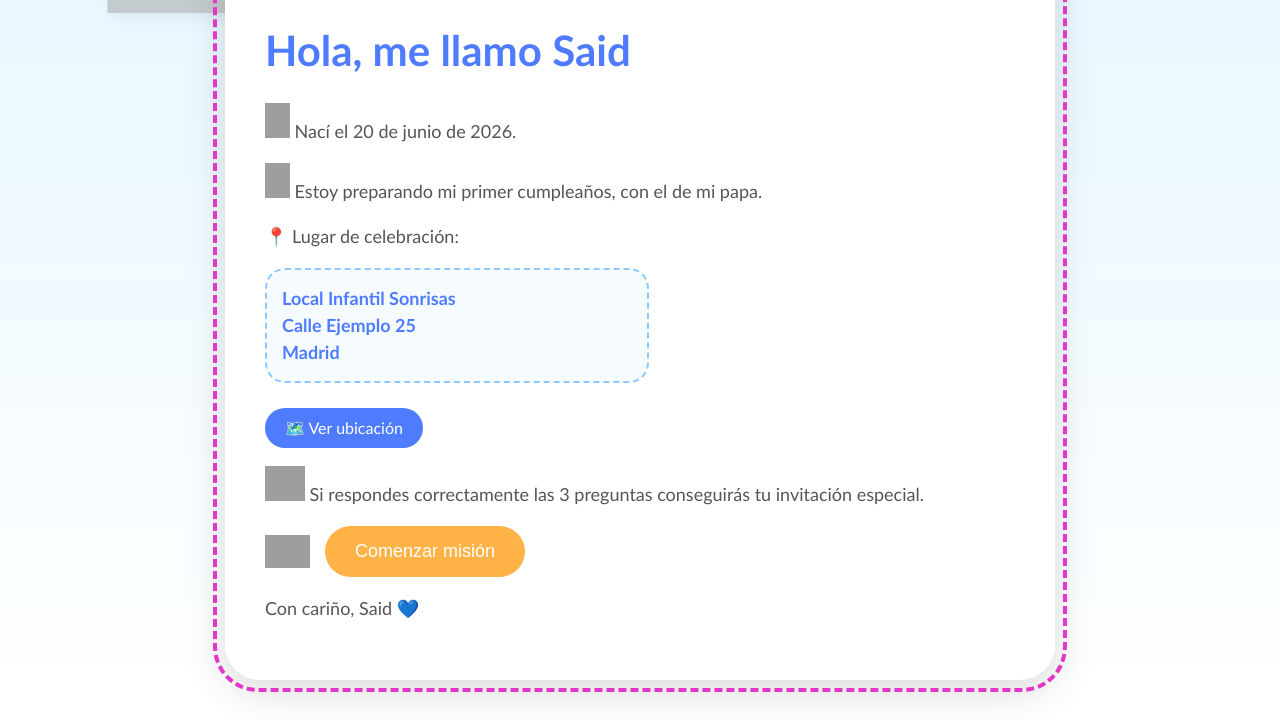
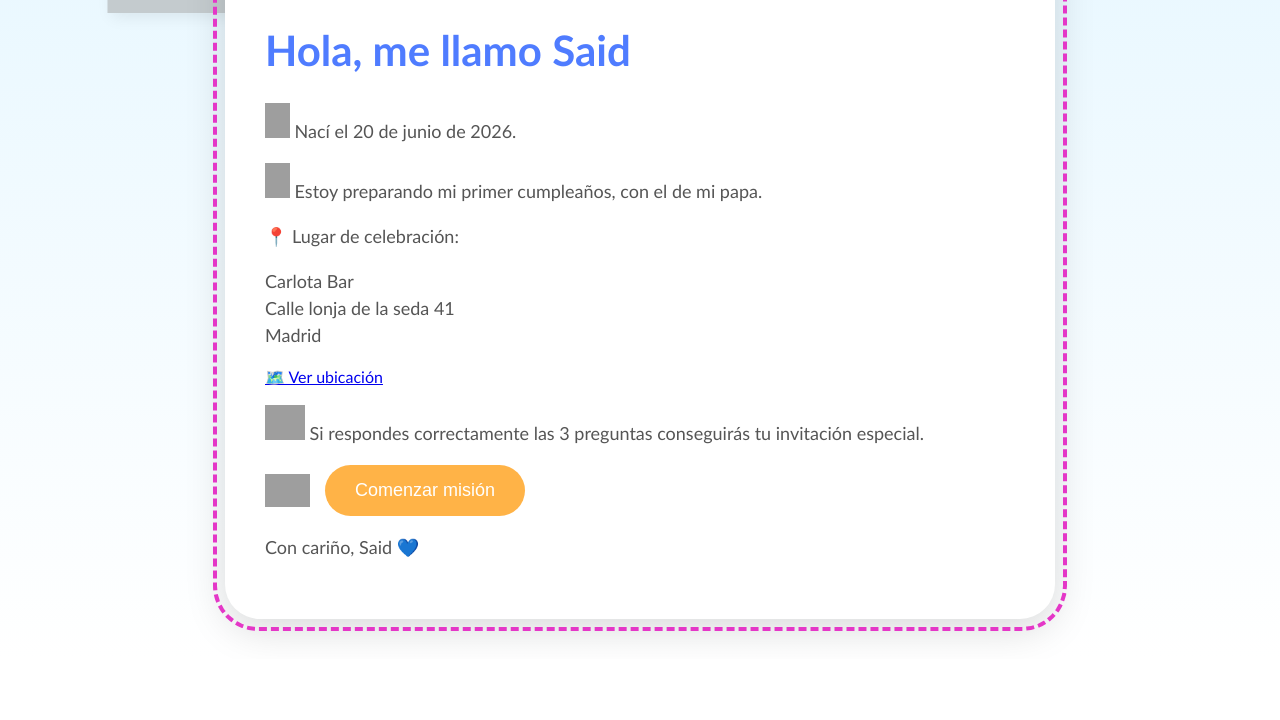
Before and after one commit to Riz-baig/Cumple-Said, a plain HTML site: page index.html in a window 1280 px wide. Shown: the part 687-1407 px from the top of the page. After the commit the page ends 1346 px from the top, so only its background shows below. Drawn offline with Linux system fonts and the light colour scheme; grey boxes are pictures that could not be loaded.

Commit message:
cuadrar todo

```diff
--- a/css/estilos.css
+++ b/css/estilos.css
@@ -97,37 +97,13 @@ body{
 }
 
 .direccion{
-    background:#f5fbff;
-
-    border:2px dashed #8ec8ff;
-
-    border-radius:20px;
-
-    padding:15px;
-
     max-width:350px;
-
-    margin:15px 0;
-
-    color:#4f7cff;
-
-    font-weight:bold;
 }
 
 .mapa{
-    display:inline-block;
-
-    margin-top:10px;
-
-    padding:10px 20px;
-
-    background:#4f7cff;
-
-    color:white;
-
-    text-decoration:none;
-
-    border-radius:20px;
+    width:350px;
+    text-align:center;
+    box-sizing:border-box;
 }
 
 .recien{
--- a/index.html
+++ b/index.html
@@ -32,7 +32,7 @@
             <p><img src="img/recien.png" class="recien">  Nací el 20 de junio de 2026.</p>
             <p><img src="img/globitos.png" class="recien"> Estoy preparando mi primer cumpleaños, con el de mi papa.</p>
             <p>📍 Lugar de celebración:</p>
-            <p class="direccion">Local Infantil Sonrisas<br>Calle Ejemplo 25<br>Madrid</p>
+            <p class="direccion">Carlota Bar<br>Calle lonja de la seda 41<br>Madrid</p>
             <a
                 href="https://www.google.com/maps/search/?api=1&query=Carlota+Bar+Calle+de+la+Lonja+de+la+Seda+41+Madrid"
                 target="_blank" class="mapa">🗺️ Ver ubicación
```
